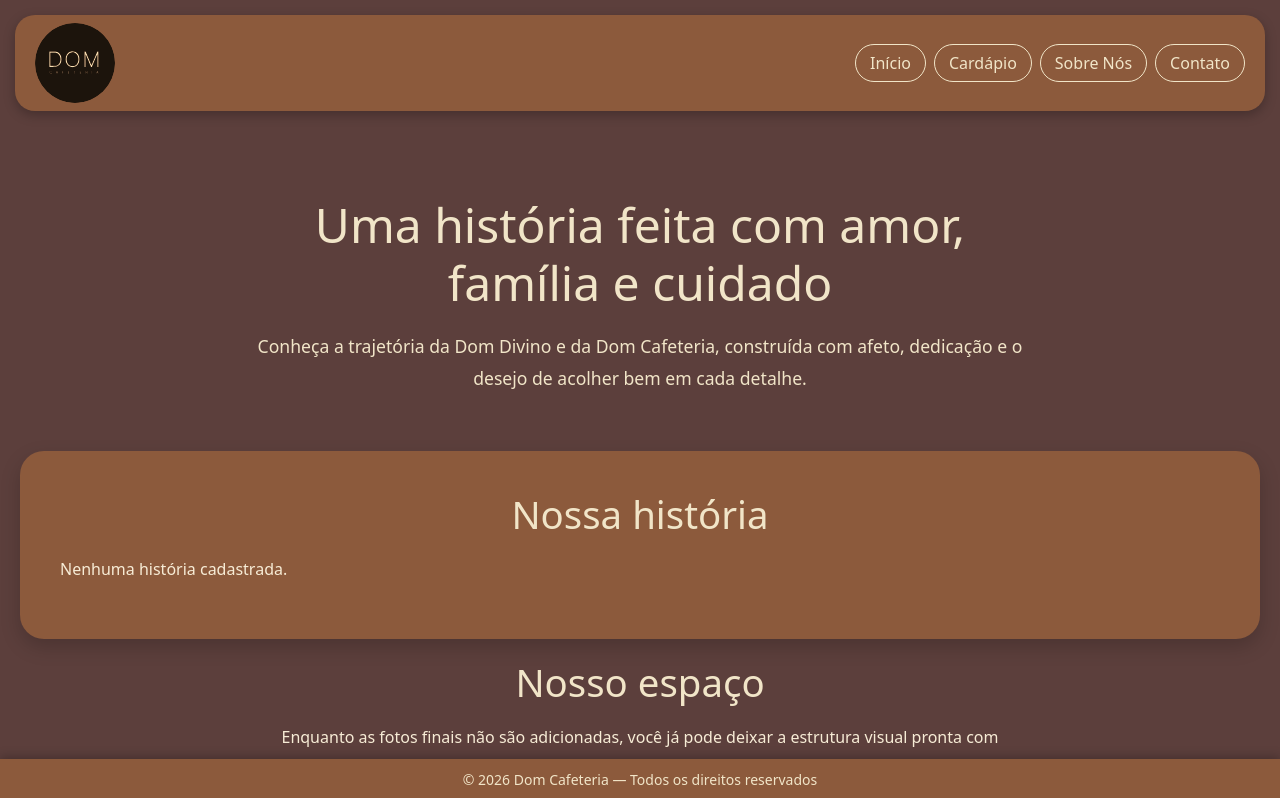
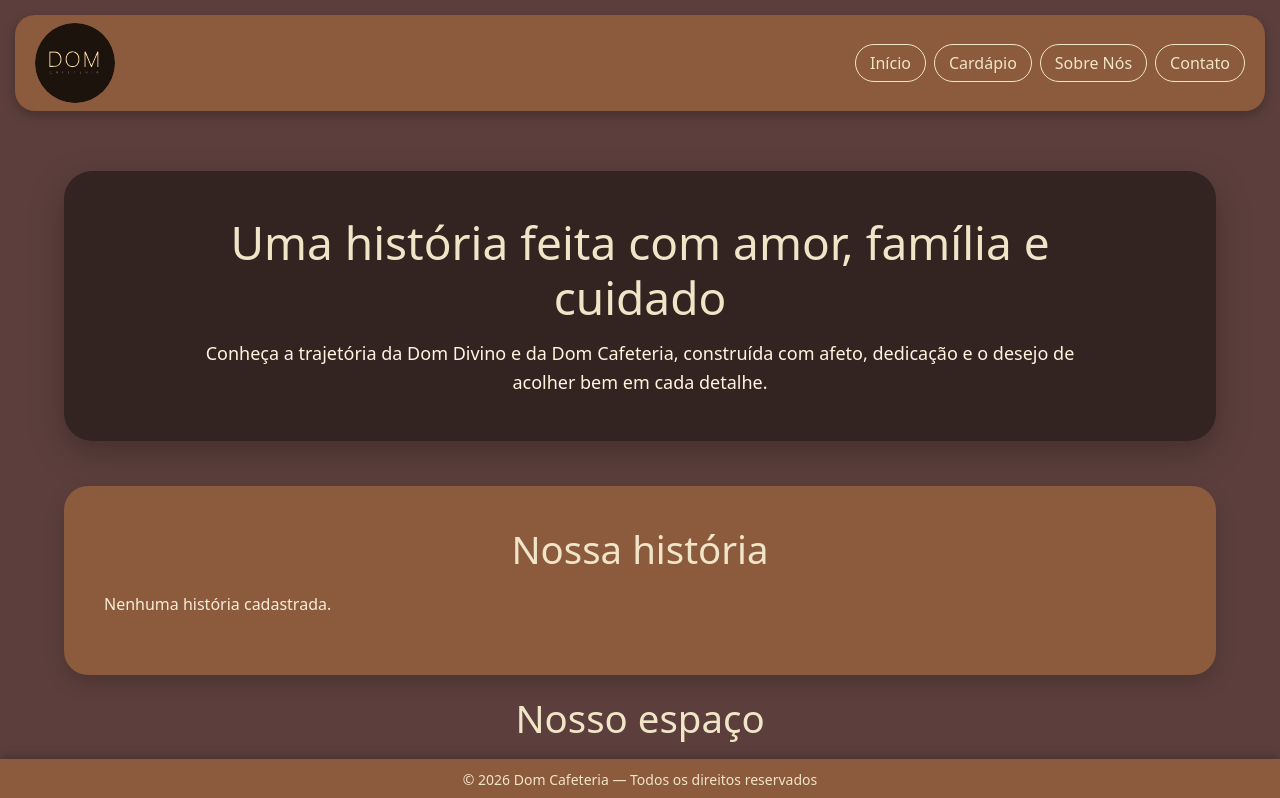
Before and after one commit to victorvvdev/DomCafeteria, a React (Vite) app in the folder Dom-Cafeteria/: page /sobre in a window 1280 px wide. Shown: the top 798 px of the page. Built offline with nearby package versions, Linux system fonts and the light colour scheme; no server answers.

Commit message:
ajuste do banner da tela Sobre de usuário e adm

```diff
--- a/Dom-Cafeteria/src/pages/admin/SobreNosAdm.css
+++ b/Dom-Cafeteria/src/pages/admin/SobreNosAdm.css
@@ -1,38 +1,47 @@
 .adm-sobre-page {
-  color: var(--creme);
-  padding-bottom: 40px;
-  display: block;
+  width: 100%;
+  max-width: 1200px;
+  margin: 0 auto;
+  padding: 45px 24px 90px;
 }
 
 .adm-sobre-topo {
-  padding: 70px 20px 40px;
-  text-align: center;
+  min-height: 270px;
+  border-radius: 28px;
+  background: linear-gradient(rgba(0, 0, 0, 0.45), rgba(0, 0, 0, 0.45));
+  display: flex;
+  align-items: center;
+  justify-content: center;
+  box-shadow: 0 12px 35px rgba(0, 0, 0, 0.25);
+  margin-bottom: 45px;
 }
 
 .adm-sobre-topo-texto {
-  max-width: 800px;
+  text-align: center;
+  padding: 40px;
+  max-width: 1000px;
   margin: 0 auto;
 }
 
 .adm-sobre-topo h1 {
-  font-size: 3rem;
-  margin-bottom: 20px;
-  color: var(--creme);
+  font-size: 46px;
+  line-height: 1.2;
+  margin-bottom: 14px;
+  color: var(--light);
 }
 
 .adm-sobre-topo p {
-  font-size: 1.1rem;
-  line-height: 1.8;
-  color: #f1e5c8;
+  max-width: 900px;
+  margin: 0 auto;
+  font-size: 18px;
+  line-height: 1.6;
+  color: #fff5df;
 }
 
 .adm-sobre-historia {
-  max-width: 1400px;
+  max-width: 1200px;
   margin: 0 auto;
   width: 100%;
-  padding-left: 20px;
-  padding-right: 20px;
-  display: block;
 }
 
 .adm-sobre-historia-texto {
--- a/Dom-Cafeteria/src/pages/publicas/SobreNos.css
+++ b/Dom-Cafeteria/src/pages/publicas/SobreNos.css
@@ -1,45 +1,48 @@
 .sobre {
-  color: var(--creme);
-  padding-bottom: 40px;
-}
-
-.sobre-topo {
-  padding: 70px 20px 40px;
-  text-align: center;
-}
-
-.sobre-topo-texto {
-  max-width: 800px;
+  width: 100%;
+  max-width: 1200px;
+  padding: 45px 24px 90px;
   margin: 0 auto;
 }
 
-.sobre-tag {
-  display: inline-block;
-  margin-bottom: 12px;
-  text-transform: uppercase;
-  letter-spacing: 2px;
-  font-size: 0.85rem;
-  color: #d9c3a4;
+.sobre-banner {
+  min-height: 270px;
+  border-radius: 28px;
+  background: linear-gradient(rgba(0, 0, 0, 0.45), rgba(0, 0, 0, 0.45));
+  display: flex;
+  align-items: center;
+  justify-content: center;
+  box-shadow: 0 12px 35px rgba(0, 0, 0, 0.25);
+  margin-bottom: 45px;
 }
 
-.sobre-topo h1 {
-  font-size: 3rem;
-  margin-bottom: 20px;
+.sobre-banner-texto {
+  text-align: center;
+  padding: 40px;
+  max-width: 1000px;
+  margin: 0 auto;
+}
+
+.sobre-banner-texto h1 {
+  font-size: 46px;
+  line-height: 1.2;
+  margin-bottom: 14px;
   color: var(--creme);
 }
 
-.sobre-topo p {
-  font-size: 1.1rem;
-  line-height: 1.8;
-  color: #f1e5c8;
+.sobre-banner-texto p {
+  max-width: 900px;
+  margin: 0 auto;
+  font-size: 18px;
+  line-height: 1.6;
+  color: #fff5df;
 }
 
 .sobre-historia {
-  max-width: 1400px;
-  margin: 0 auto;
+  max-width: none;
+  margin: 0;
   width: 100%;
-  padding-left: 20px;
-  padding-right: 20px;
+  padding: 0;
   display: block;
 }
 
--- a/Dom-Cafeteria/src/pages/publicas/SobreNos.jsx
+++ b/Dom-Cafeteria/src/pages/publicas/SobreNos.jsx
@@ -23,8 +23,8 @@ function SobreNos() {
 
   return (
     <main className="sobre">
-      <section className="sobre-topo">
-        <div className="sobre-topo-texto">
+      <section className="sobre-banner">
+        <div className="sobre-banner-texto">
           <h1>Uma história feita com amor, família e cuidado</h1>
 
           <p>
```
